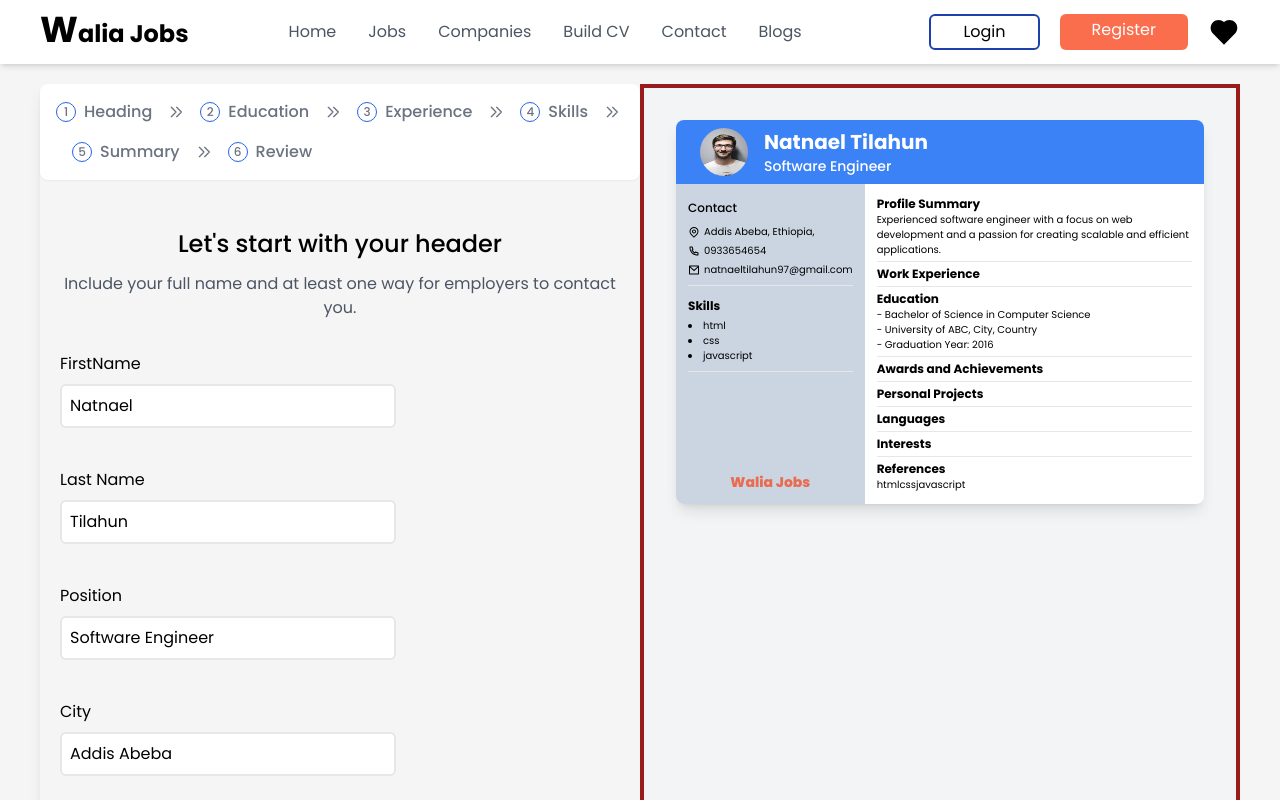
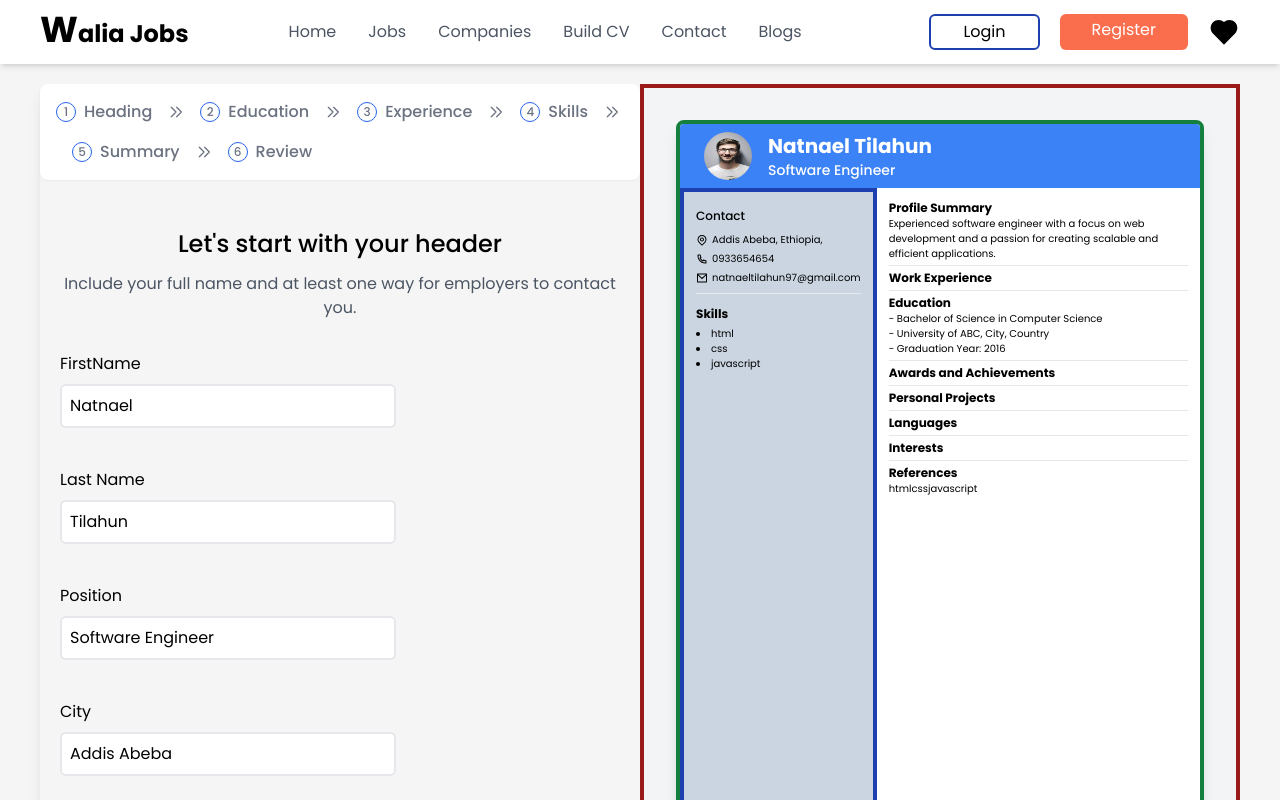
Before and after one commit to Natnael-Tilahun/WaliaJobs, a React (Vite) app: page /CV-Details/10 in a window 1280 px wide. Shown: the top 800 px of the page. Built offline with nearby package versions, Linux system fonts and the light colour scheme.

Commit message:
Try to modify cv tempalte

```diff
--- a/src/pages/CVDetails/CVDetail.jsx
+++ b/src/pages/CVDetails/CVTemplate.jsx
@@ -2,7 +2,7 @@ import React from 'react';
 import { useSelector } from 'react-redux';
 import { NavLink } from 'react-router-dom';
 
-export const CVDetail = () => {
+export const CVTemplate = () => {
   const personalInfoData = useSelector((state) => state.personalInfo);
   const contactInfoData = useSelector((state) => state.contactInfo);
   const skillsInfoData = useSelector((state) => state.skillsInfo);
@@ -76,8 +76,8 @@ export const CVDetail = () => {
   //   };
   console.log('cv data', personalInfoData, experienceInfoData);
   return (
-    <div className="bg-gray-100 border-4 border-red-800 dark:text-gray-400  dark:bg-gray-800 dark:border-gray-700 p-0 md:pr-5 lg:p-8 basis-full md:basis-[60%] lg:basis-1/2">
-      <div className="max-w-xl mx-auto bg-white shadow-lg rounded-lg overflow-hidden">
+    <div className="bg-gray-100 border-4 max:h-[800px] border-red-800 dark:text-gray-400  dark:bg-gray-800 dark:border-gray-700 p-0 md:pr-5 lg:p-8 basis-full md:basis-[60%] lg:basis-1/2">
+      <div className="max-w-xl  mx-auto h-full border-4 border-green-700 bg-white shadow-lg rounded-lg overflow-hidden">
         {/* personal info  */}
         <div className="bg-blue-500 py-2 px-6">
           <div className="flex items-center">
@@ -98,8 +98,8 @@ export const CVDetail = () => {
             </div>
           </div>
         </div>
-        <div className="flex gap-0">
-          <div className="bg-slate-300 basis-[25%] text-xxxs md:text-xxs p-2 md:p-3 flex flex-col gap-1">
+        <div className="flex gap-0 h-full">
+          <div className="bg-slate-300 border-4 h-[90%] border-blue-800 basis-[25%] text-xxxs md:text-xxs p-2 md:p-3 flex flex-col gap-1 ">
             {/* contact info */}
             <h1 className="font-medium md:text-xs py-1">Contact</h1>
             <div className="flex items-center gap-1">
@@ -138,15 +138,16 @@ export const CVDetail = () => {
             <hr className="my-1" />
             {/* skills info */}
             <h3 className="md:text-xs font-semibold mt-1">Skills</h3>
-            <ul className="list-disc list-inside md:text-xxs">
+            <ul className="list-disc list-inside md:text-xxs mb-auto">
               {skillsInfoData.map((skill, index) => (
                 <li key={index}>{skill}</li>
               ))}
             </ul>
-            <hr className="my-1 mb-auto" />
+            {/* <hr className="my-1" /> */}
+
             <NavLink
               to="/"
-              className="font-black   basis-full md:basis-auto text-[#e96c51] self-center text-sm "
+              className="font-black border-4 basis-full md:basis-auto text-[#e96c51] self-center text-sm "
               style={({ isActive }) => {
                 return {
                   borderBottom: isActive ? '3px solid #fa6d4d' : '',
--- a/src/pages/CVDetails/index.jsx
+++ b/src/pages/CVDetails/index.jsx
@@ -1,6 +1,6 @@
 import React, { useState, useRef } from 'react';
 import { NavLink, Outlet } from 'react-router-dom';
-import { CVDetail } from './CVDetail';
+import { CVTemplate } from './CVTemplate';
 
 export const CVDetails = () => {
   const [firstname, setFirstname] = useState('Natnael');
@@ -349,7 +349,7 @@ export const CVDetails = () => {
           </div>
         </div>
       </div> */}
-      <CVDetail />
+      <CVTemplate />
     </div>
   );
 };
```
